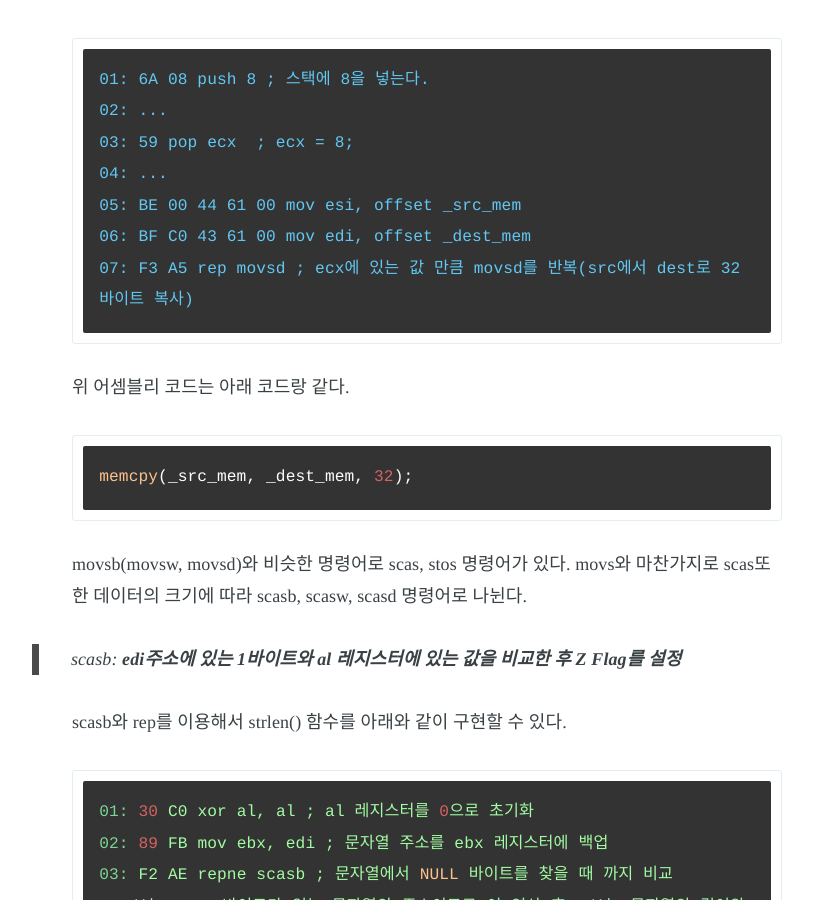
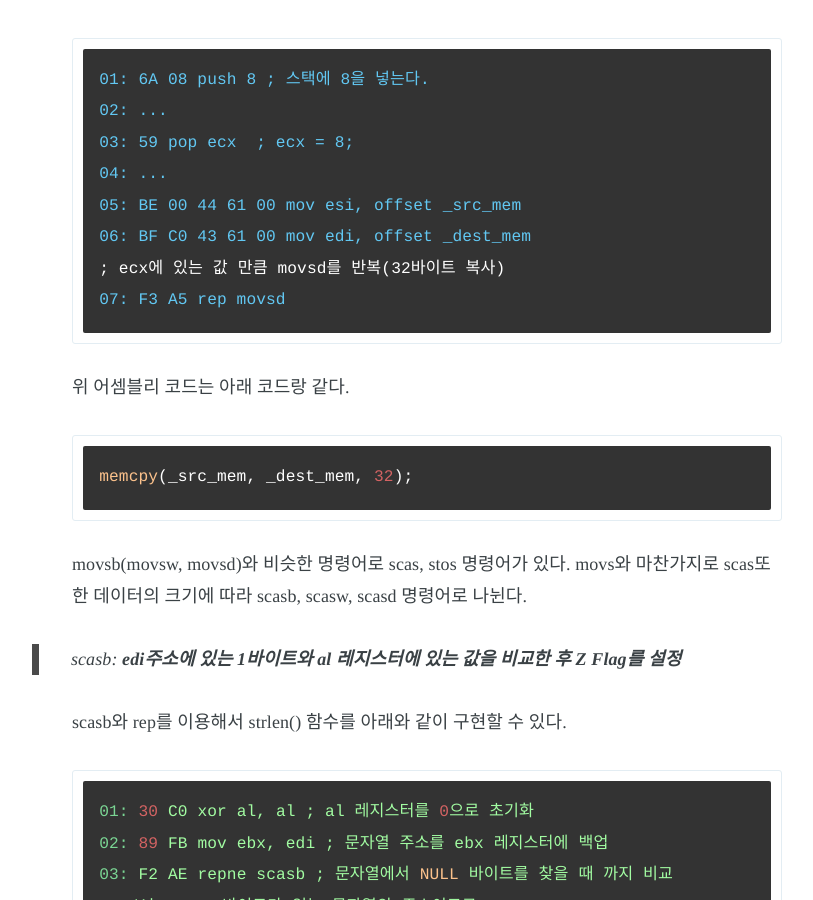
Before and after one commit to Lanph3re/lanph3re.github.io, a Jekyll site: the page built from _posts/2019-07-14-assembly-study-1.md, in a window 1280 px wide and 900 px high, scrolled down 944 px. Shown: the whole window, without its empty margins (213-1026 px from the left). Built offline with Jekyll 4.4.1, drawn with Linux system fonts in a browser that asks for light colours; nearby versions of some CDN libraries; some web fonts are replaced; comment, search, counter and statistics services are not loaded.

Commit message:
EDIT: edit a post - assembly-study-1.md

````diff
--- a/_posts/2019-07-14-assembly-study-1.md
+++ b/_posts/2019-07-14-assembly-study-1.md
@@ -29,7 +29,8 @@ rep는 ecx레지스터가 0인 동안에 뒤에 오는 명령어를 반복하는
 04: ...
 05: BE 00 44 61 00 mov esi, offset _src_mem
 06: BF C0 43 61 00 mov edi, offset _dest_mem
-07: F3 A5 rep movsd ; ecx에 있는 값 만큼 movsd를 반복(src에서 dest로 32바이트 복사)
+; ecx에 있는 값 만큼 movsd를 반복(32바이트 복사)
+07: F3 A5 rep movsd
 ```
 
 위 어셈블리 코드는 아래 코드랑 같다.
@@ -47,7 +48,8 @@ scasb와 rep를 이용해서 strlen() 함수를 아래와 같이 구현할 수
 01: 30 C0 xor al, al ; al 레지스터를 0으로 초기화
 02: 89 FB mov ebx, edi ; 문자열 주소를 ebx 레지스터에 백업
 03: F2 AE repne scasb ; 문자열에서 NULL 바이트를 찾을 때 까지 비교
-; edi는 NULL 바이트가 있는 문자열의 주소이므로 이 연산 후 edi는 문자열의 길이와 같다.
+; edi는 NULL 바이트가 있는 문자열의 주소이므로
+; 이 연산 후 edi는 문자열의 길이와 같다.
 04: 29 DF sub edi, ebx
 ```
 
````
